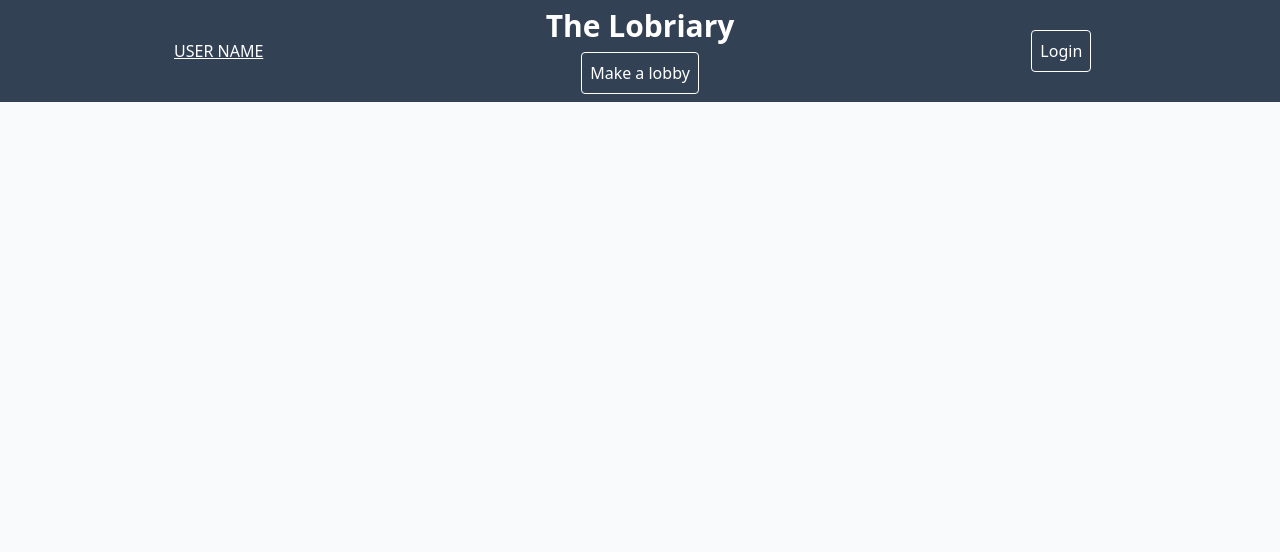
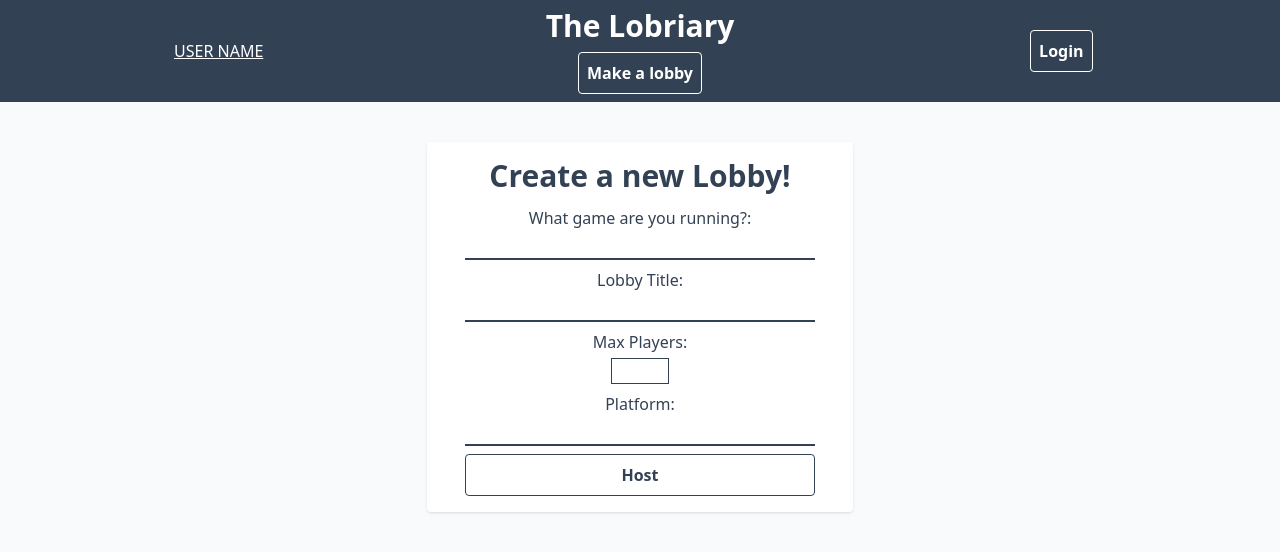
Before and after one commit to zer0mancer/GroupProject, a React (Create React App) app in the folder client/: page /lobriary/lobby/create in a window 1280 px wide. Shown: the top 552 px of the page. Built offline with nearby package versions, Linux system fonts and the light colour scheme.

Commit message:
lobby create page, lobby create and view added

```diff
--- a/client/src/App.js
+++ b/client/src/App.js
@@ -2,15 +2,17 @@ import NavBar from "./components/NavBar";
 import HomePage from "./pages/HomePage";
 import OnePlayer from './pages/OnePlayer';
 import { Routes, Route, Navigate } from 'react-router-dom';
+import LobbyCreate from "./pages/LobbyCreate";
 
 function App() {
   return (
-    <div className="h-screen bg-gray-50 flex flex-col items-center">
+    <div className="h-screen bg-gray-50 flex flex-col items-center text-slate-700">
       <NavBar/>
       <Routes>
         <Route element={<Navigate to="/lobriary/homepage"/>} path="/"/>
         <Route element={<HomePage/>} path="/lobriary/homepage"/>
-        <Route element={<OnePlayer/>} path="lobriary/user/:id"/>
+        <Route element={<OnePlayer/>} path="/lobriary/user/:id"/>
+        <Route element={<LobbyCreate/>} path="/lobriary/lobby/create"/>
       </Routes>
     </div>
   );
--- /dev/null
+++ b/client/src/components/LobbiesTable.jsx
@@ -0,0 +1,34 @@
+import React from 'react'
+
+const LobbiesTable = ({ lobby }) => {
+
+  return (
+    <div className='text-slate-700 flex flex-col gap-4 justify-center w-full'>
+        <div className='shadow rounded'>
+            <table className='w-[600px]'>
+                <thead>
+                    <tr className='bg-slate-700 text-white'>
+                        <td className="border  border-slate-600 p-2">Game: </td>
+                        <td className="border border-slate-600 p-2">Players: </td>
+                        <td className="border border-slate-600 p-2">Lobby Title: </td>
+                        <td className="border border-slate-600 p-2">Platform: </td>
+                        <td className="border border-slate-600 p-2">Actions: </td>
+                    </tr>
+                </thead>
+                <tbody className='bg-white'>
+                    <tr>
+                        <td className="border p-2">{lobby.game}</td>
+                        <td className="border p-2">{lobby.limit}</td>
+                        <td className="border p-2">{lobby.title}</td>
+                        <td className="border p-2">{lobby.platform}</td>
+                        <td className="border p-2">
+                            <button className="border border-slate-700 rounded p-2 hover:bg-slate-700 hover:text-white">Join Lobby</button>
+                        </td>
+                    </tr>
+                </tbody>
+            </table>
+        </div>
+    </div>  )
+}
+
+export default LobbiesTable
--- a/client/src/components/NavBar.jsx
+++ b/client/src/components/NavBar.jsx
@@ -56,11 +56,6 @@ const NavBar = () => {
         window.location.reload(false)
       };
 
-    //=====REDIRECTS TO ADD LOBBY PAGE=====
-    const handleLobbyClick = () => {
-        navigate("/")
-    }
-
   return (
     <div className="grid grid-cols-3 items-center bg-slate-700 text-white p-2 relative w-full">
         <div>
@@ -68,8 +63,8 @@ const NavBar = () => {
         </div>
         <div className='flex flex-col gap-2'>
             <h1 onClick={handleHomeClick} className="text-3xl font-bold cursor-pointer">The Lobriary</h1>
-            <Link to="">
-                <NavButton onClickHandler={handleLobbyClick}>Make a lobby</NavButton>
+            <Link to="/lobriary/lobby/create">
+                <NavButton >Make a lobby</NavButton>
             </Link>
         </div>
         {userId ?
--- a/client/src/components/NavButton.jsx
+++ b/client/src/components/NavButton.jsx
@@ -2,7 +2,7 @@ import React from 'react'
 
 const NavButton = ({children, onClickHandler}) => {
   return (
-    <button onClick={() => {onClickHandler()}}className="border border-white rounded p-2 hover:bg-white hover:text-slate-700">{children}</button>
+    <button onClick={() => {onClickHandler()}}className="border border-white rounded font-bold p-2 hover:bg-white hover:text-slate-700 hover:font-bold">{children}</button>
   )
 }
 
--- a/client/src/pages/HomePage.jsx
+++ b/client/src/pages/HomePage.jsx
@@ -1,47 +1,27 @@
 import { useEffect, useState } from 'react';
 import axios from 'axios';
+import LobbiesTable from '../components/LobbiesTable';
 
 const HomePage = () => {
 
-    const [ currentUser, setCurrentUser ] = useState({})
+    const [ allLobbies, setAllLobbies ] = useState([])
     const [ userId, setUserId ] = useState(sessionStorage.getItem('userId'))
 
     useEffect(() => {
-        axios.get(`http://localhost:8000/api/users/${userId}`)
+        axios.get(`http://localhost:8000/api/lobbies`)
             .then(res => {
                 console.log(res);
-                setCurrentUser(res.data.user)
+                setAllLobbies(res.data.servers)
             })
             .catch(err => console.log(err))
     }, []);
 
   return (
-    <div className='text-slate-700 flex flex-col gap-4 justify-center'>
-        <h1 className="text-3xl font-bold text-center">Welcome {currentUser.username}</h1>
-        <div className='shadow rounded'>
-            <table>
-                <thead>
-                    <tr className='bg-slate-700 text-white'>
-                        <td className="border  border-slate-600 p-2">Game: </td>
-                        <td className="border border-slate-600 p-2">Players: </td>
-                        <td className="border border-slate-600 p-2">Lobby Title: </td>
-                        <td className="border border-slate-600 p-2">Platform: </td>
-                        <td className="border border-slate-600 p-2">Actions: </td>
-                    </tr>
-                </thead>
-                <tbody className='bg-white'>
-                    <tr>
-                        <td className="border p-2">GAME TITLE</td>
-                        <td className="border p-2">PLAYER COUNT</td>
-                        <td className="border p-2">LOBBY TITLE</td>
-                        <td className="border p-2">GAMING PLATFORM</td>
-                        <td className="border p-2">
-                            <button className="border border-slate-700 rounded p-2 hover:bg-slate-700 hover:text-white">Join Lobby</button>
-                        </td>
-                    </tr>
-                </tbody>
-            </table>
-        </div>
+    <div className='flex flex-col gap-4'>
+    <h1 className="text-3xl font-bold text-center">Welcome!</h1>
+    {allLobbies && allLobbies.map((lobby, index) => {
+        return(<LobbiesTable lobby={lobby} key={lobby._id}/>)
+    })}
     </div>
   )
 }
--- /dev/null
+++ b/client/src/pages/LobbyCreate.jsx
@@ -0,0 +1,85 @@
+import { useState } from 'react';
+import axios from 'axios';
+import { useNavigate } from 'react-router-dom';
+
+const LobbyCreate = () => {
+
+    const [ title, setTitle ] = useState("");
+    const [ game, setGame ] = useState("");
+    const [ limit, setLimit ] = useState("");
+    const [ platform, setPlatform ] = useState("");
+    const [ formErrors, setFormErrors ] = useState({});
+
+    const userId = "63a1869e75f4263c7fc1dc2b"
+
+    const navigate = useNavigate();
+
+    const handleTitle = (e) => {
+        setTitle(e.target.value);
+    };
+
+    const handleGame = (e) => {
+        setGame(e.target.value);
+    };
+
+    const handleLimit = (e) => {
+        setLimit(e.target.value);
+    };
+
+    const handlePlatform = (e) => {
+        setPlatform(e.target.value);
+    };
+
+    const handleSubmit = (e) => {
+        e.preventDefault();
+        axios.post("http://localhost:8000/api/lobbies", {
+            game,
+            title,
+            limit,
+            platform,
+            creator: userId,
+            players:[ userId]
+        })
+        .then(res => {
+            console.log(res);
+            navigate("/")
+        })
+        .catch(err => {
+            console.log(err);
+            const errObj = err.response.data.error.errors;
+            setFormErrors(errObj)
+        })
+    }
+
+
+  return (
+    <div className='flex flex-col gap-3 bg-white p-4 shadow rounded mt-10 w-1/3'>
+        <h1 className="text-center text-3xl font-bold text-slate-700">Create a new Lobby!</h1>
+        <form className="flex flex-col gap-2" onSubmit={handleSubmit}>
+            <div className="flex flex-col gap-1 items-center">
+            {formErrors.game && <p className="text-center text-red-500">{formErrors.game.message}</p>}
+                <label htmlFor="game">What game are you running?:</label>
+                <input onChange={handleGame}className="border w-[350px] border-b-2 border-t-0 border-r-0 border-l-0 border-slate-700" type="text" />
+            </div>
+            <div className="flex flex-col gap-1 items-center">
+            {formErrors.title && <p className="text-center text-red-500">{formErrors.title.message}</p>}
+                <label htmlFor="title">Lobby Title:</label>
+                <input onChange={handleTitle}className="border w-[350px] border-b-2 border-t-0 border-r-0 border-l-0 border-slate-700" type="text" />
+            </div>
+            <div className="flex flex-col gap-1 items-center">
+            {formErrors.limit && <p className="text-center text-red-500">{formErrors.limit.message}</p>}
+                <label htmlFor="limit">Max Players:</label>
+                <input onChange={handleLimit}className="border border-slate-700 w-1/4 text-center" type="number" />
+            </div>
+            <div className="flex flex-col gap-1 items-center">
+            {formErrors.platform && <p className="text-center text-red-500">{formErrors.platform.message}</p>}
+                <label htmlFor="platform">Platform:</label>
+                <input onChange={handlePlatform}className="border w-[350px] border-b-2 border-t-0 border-r-0 border-l-0 border-slate-700" type="text" />
+            </div>
+            <button className="text-slate-700 font-bold border border-slate-700 rounded p-2 hover:bg-slate-700 hover:text-white hover:font-bold">Host</button>
+        </form>
+    </div>
+  )
+}
+
+export default LobbyCreate
```
Also changed, not shown: 1 other file (tests, documents, lock files or other folders).
